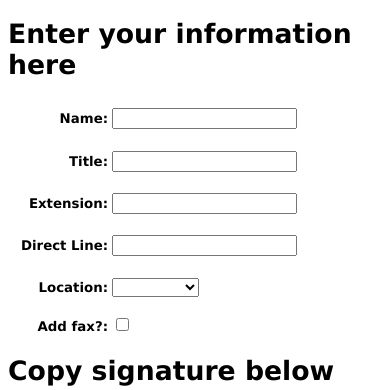
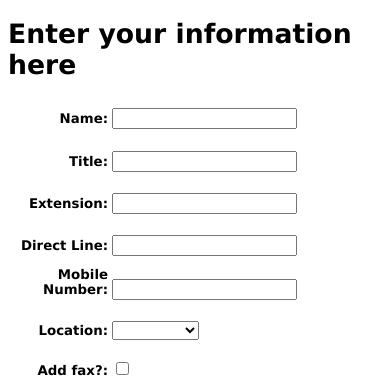
Before and after one commit to TCSTech/TCSTech.github.io, a plain HTML site: page index.html in a window 390 px wide. Shown: the top 390 px of the page. Drawn offline with nearby package versions, Linux system fonts and the light colour scheme.

Commit message:
Added mobile number

```diff
--- a/index.html
+++ b/index.html
@@ -36,6 +36,10 @@
     <input type="text" ng-model="employee.direct" id="direct">
     </div>
     <div>
+    <label for="mobile">Mobile Number: </label>
+    <input type="text" ng-model="employee.mobile" id="mobile">
+    </div>
+    <div>
     <label for="location">Location: </label>
     <select ng-model="employee.location" id="location"
     ng-options="address.name for address in addresses"></select>
@@ -61,6 +65,7 @@
                 {{employee.location.citystatezip}}<br>
                 888.449.8473 <span ng-if="employee.extension">x{{employee.extension}}</span> toll free
                 <span ng-if="employee.direct">| {{employee.direct}} direct</span>
+                <span ng-if="employee.mobile">| {{employee.mobile}} mobile</span>
                 <span ng-if="employee.fax">| 888.338.8473 fax</span>
                 | <a href="http://tcstire.com">tcstire.com</a>
             </td>
```
